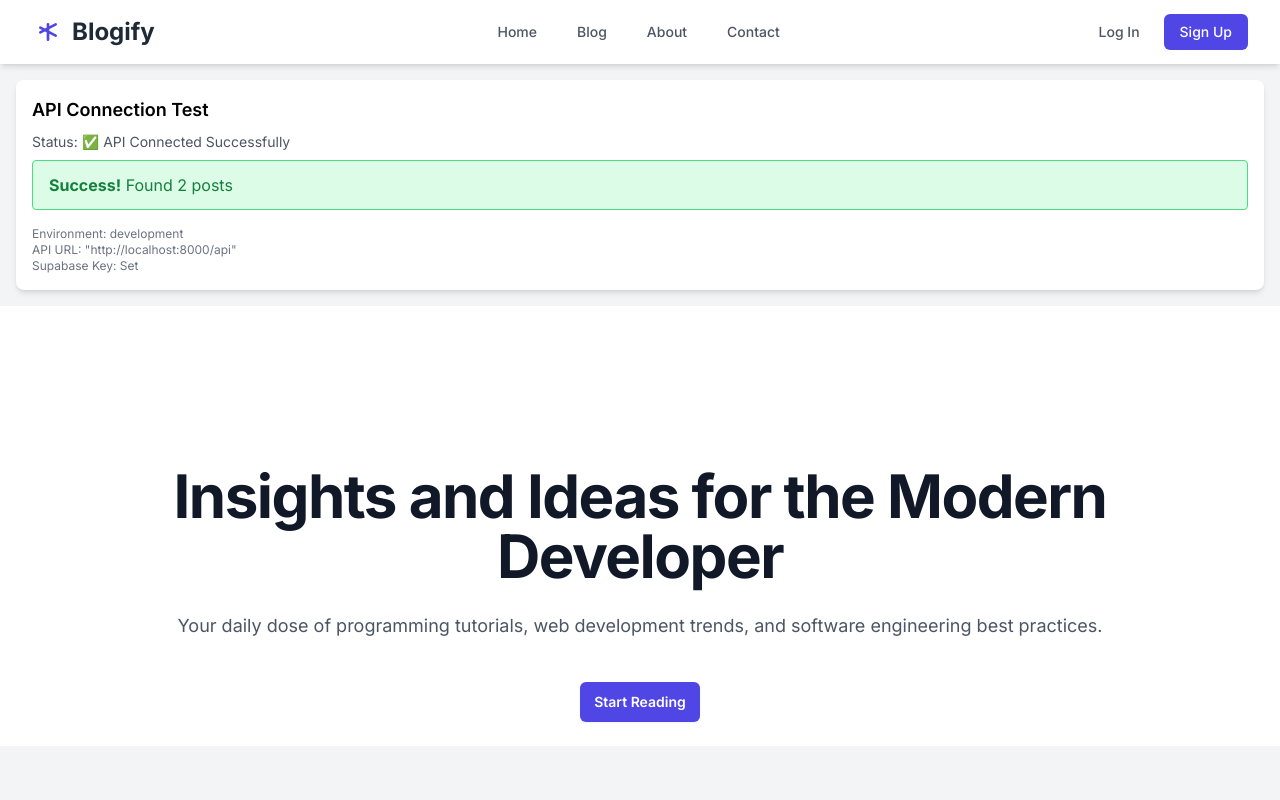
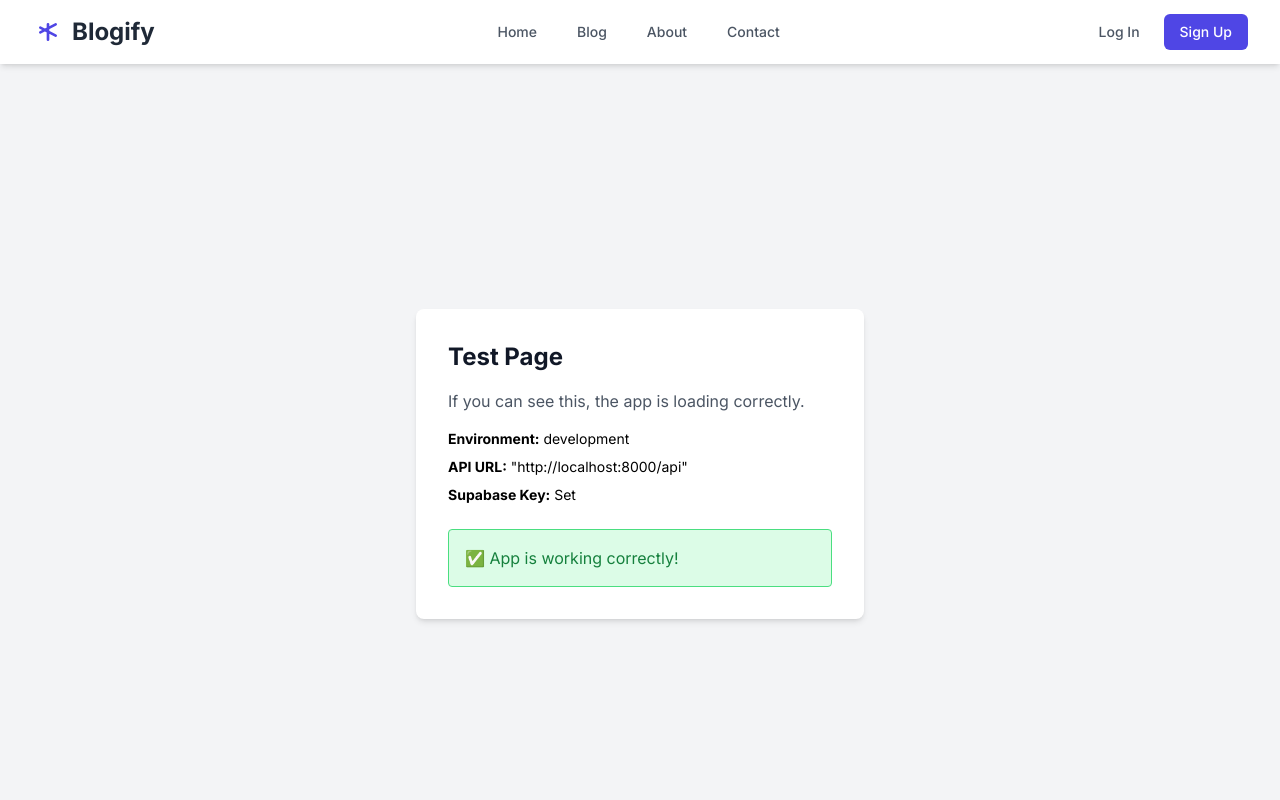
Before and after one commit to iamsahal77/blog-app_Omnify, a React (Vite) app in the folder frontend/: page / in a window 1280 px wide. Shown: the top 800 px of the page. Built offline with nearby package versions, Linux system fonts and the light colour scheme; no server answers.

Commit message:
Simplify API service and add test page to isolate loading issues

```diff
--- a/frontend/package.json
+++ b/frontend/package.json
@@ -1,7 +1,7 @@
 {
   "name": "frontend",
   "private": true,
-  "version": "0.0.26",
+  "version": "0.0.27",
   "type": "module",
   "scripts": {
     "dev": "vite",
--- a/frontend/src/App.jsx
+++ b/frontend/src/App.jsx
@@ -13,6 +13,7 @@ import Newsletter from './components/NewsLetter'
 import Footer from './components/Footer'
 import ErrorBoundary from './components/ErrorBoundary'
 import { AuthProvider } from './context/AuthContext'
+import Test from './pages/Test'
 
 // Debug environment variables
 console.log('🔍 App.jsx - Environment Variables:', {
@@ -20,6 +21,9 @@ console.log('🔍 App.jsx - Environment Variables:', {
   REACT_APP_SUPABASE_ANON_KEY: process.env.REACT_APP_SUPABASE_ANON_KEY ? 'SET' : 'NOT SET',
   NODE_ENV: process.env.NODE_ENV
 });
+
+// Simple test to ensure app loads
+console.log('✅ App.jsx loaded successfully');
 
 function App() {
   return (
@@ -30,7 +34,8 @@ function App() {
               <Navbar />
               <main className="pt-16" role="main">
                   <Routes>
-                      <Route path="/" element={<Home />} />
+                      <Route path="/" element={<Test />} />
+                      <Route path="/home" element={<Home />} />
                       <Route path="/blog" element={<Blog />} />
                       <Route path="/post/:id" element={<BlogDetail />} />
                       <Route path="/create" element={<CreateBlog />} />
--- /dev/null
+++ b/frontend/src/pages/Test.jsx
@@ -0,0 +1,26 @@
+import React from 'react';
+
+const Test = () => {
+  console.log('🧪 Test component loaded');
+
+  return (
+    <div className="min-h-screen bg-gray-100 flex items-center justify-center">
+      <div className="bg-white p-8 rounded-lg shadow-md max-w-md w-full">
+        <h1 className="text-2xl font-bold text-gray-900 mb-4">Test Page</h1>
+        <p className="text-gray-600 mb-4">If you can see this, the app is loading correctly.</p>
+
+        <div className="space-y-2 text-sm">
+          <p><strong>Environment:</strong> {process.env.NODE_ENV}</p>
+          <p><strong>API URL:</strong> {process.env.REACT_APP_API_URL || 'Not set'}</p>
+          <p><strong>Supabase Key:</strong> {process.env.REACT_APP_SUPABASE_ANON_KEY ? 'Set' : 'Not set'}</p>
+        </div>
+
+        <div className="mt-6 p-4 bg-green-100 border border-green-400 text-green-700 rounded">
+          ✅ App is working correctly!
+        </div>
+      </div>
+    </div>
+  );
+};
+
+export default Test;
--- a/frontend/src/services/api.js
+++ b/frontend/src/services/api.js
@@ -1,11 +1,20 @@
 // API service for communicating with backend
 import axios from 'axios';
-import { currentConfig } from '../config/config';
 
 // Check if we're using Supabase (production) or Django (development)
 const cleanApiUrl = process.env.REACT_APP_API_URL ?
     process.env.REACT_APP_API_URL.replace(/^["']|["']$/g, '') : null;
 const isSupabase = !!cleanApiUrl && cleanApiUrl.includes('supabase');
+
+// Get API base URL
+const getApiBaseUrl = () => {
+    if (cleanApiUrl) {
+        return cleanApiUrl;
+    }
+    return process.env.NODE_ENV === 'production'
+        ? 'https://qyqqhtwrtbjdcupvawbs.supabase.co/rest/v1'
+        : 'http://localhost:8000/api';
+};
 
 // Add some sample data for when API is unavailable
 const samplePosts = [
@@ -30,7 +39,7 @@ const samplePosts = [
 ];
 
 // Create axios instance with base configuration
-const API_BASE_URL = currentConfig.API_BASE_URL;
+const API_BASE_URL = getApiBaseUrl();
 
 export const api = axios.create({
     baseURL: API_BASE_URL,
@@ -82,7 +91,7 @@ export const blogAPI = {
                     NODE_ENV: process.env.NODE_ENV
                 });
                 console.log('🔍 Cleaned API URL:', cleanApiUrl);
-                console.log('🔍 Current Config API URL:', currentConfig.API_BASE_URL);
+                console.log('🔍 API Base URL:', API_BASE_URL);
                 console.log('🔍 Is Supabase check:', isSupabase);
 
                 const response = await api.get('/blog_posts', {
```
